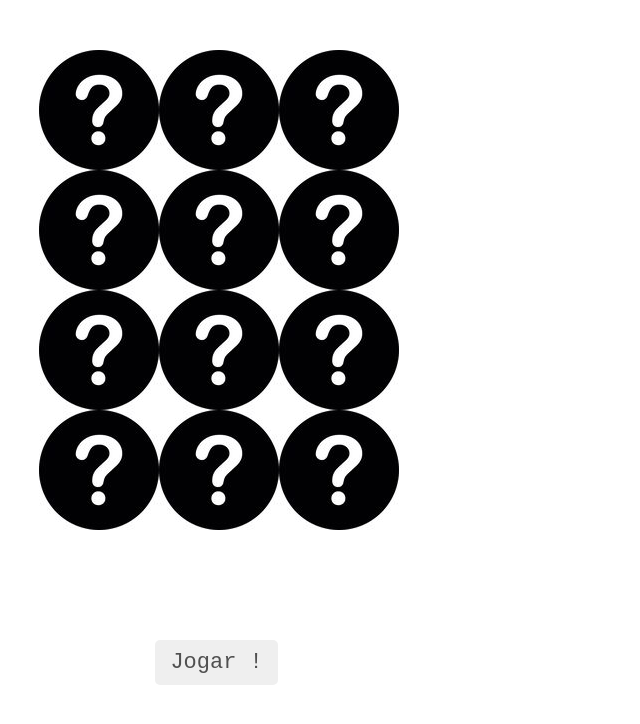
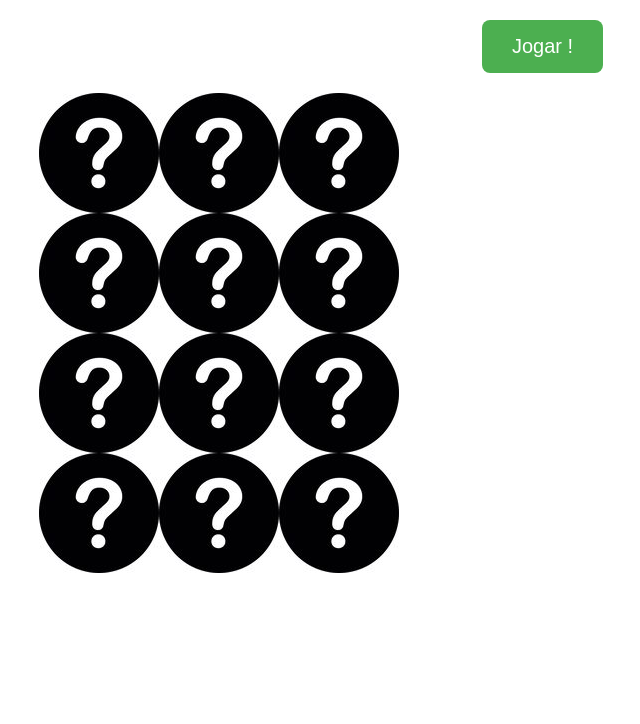
Before and after one commit to MatheusFernandoDaSilva/memoria-em-dia, a plain HTML site: page index.html in a window 1280 px wide. Shown: the whole page, without its empty margins (401-1041 px from the left). Drawn offline with Linux system fonts and the light colour scheme.

Commit message:
Update styles.css

```diff
--- a/styles.css
+++ b/styles.css
@@ -1,37 +1,47 @@
-h3{
+h3 {
   text-align: center;
 }
+
 .board {
   margin: 0 auto;
   display: flex;
   flex-wrap: wrap;
   width: 400px;
   height: 300px;
-  position: fixed;
 }
 
-*{
-  padding: 0;
-  margin: 0;
-  box-sizing: border-box;
-  font-family: 'Courier New', Courier, monospace;
+#playButton {
+  display: block;
+  margin: 20px auto; /* Mantendo a margem superior e inferior e centralizando horizontalmente */
+  margin-left: 875px; /* Adicionando uma margem à esquerda para mover o botão um pouco para a esquerda */
+  font-size: 20px;
+  padding: 15px 30px;
+  background-color: #4CAF50;
+  color: white;
+  border: none;
+  border-radius: 8px;
+  cursor: pointer;
+  transition: background-color 0.3s;
 }
 
-body{
-  width: 100%;
-  height: 50vh;
-  display: grid;
-  place-items: center;
-  background-color: white;
+#playButton:hover {
+  background-color: #45a049;
 }
 
-button{
-  padding: 10px 15px;
-  font-size: 22px;
-  border: 0;
-  border-radius: 5px;
-  position:static;
-  margin-top: 50%;
-  margin-right: 3.5%;
-  color: rgb(80,80,80);
+#reloadButton {
+  display: block;
+  margin: 20px auto; /* Mantendo a margem superior e inferior e centralizando horizontalmente */
+  margin-left: 820px; /* Adicionando uma margem à esquerda para mover o botão um pouco para a esquerda */
+  font-size: 20px;
+  padding: 15px 30px;
+  background-color: #4CAF50;
+  color: white;
+  border: none;
+  border-radius: 8px;
+  cursor: pointer;
+  transition: background-color 0.3s;
 }
+
+#reloadButton:hover {
+  background-color: #45a049;
+}
```
